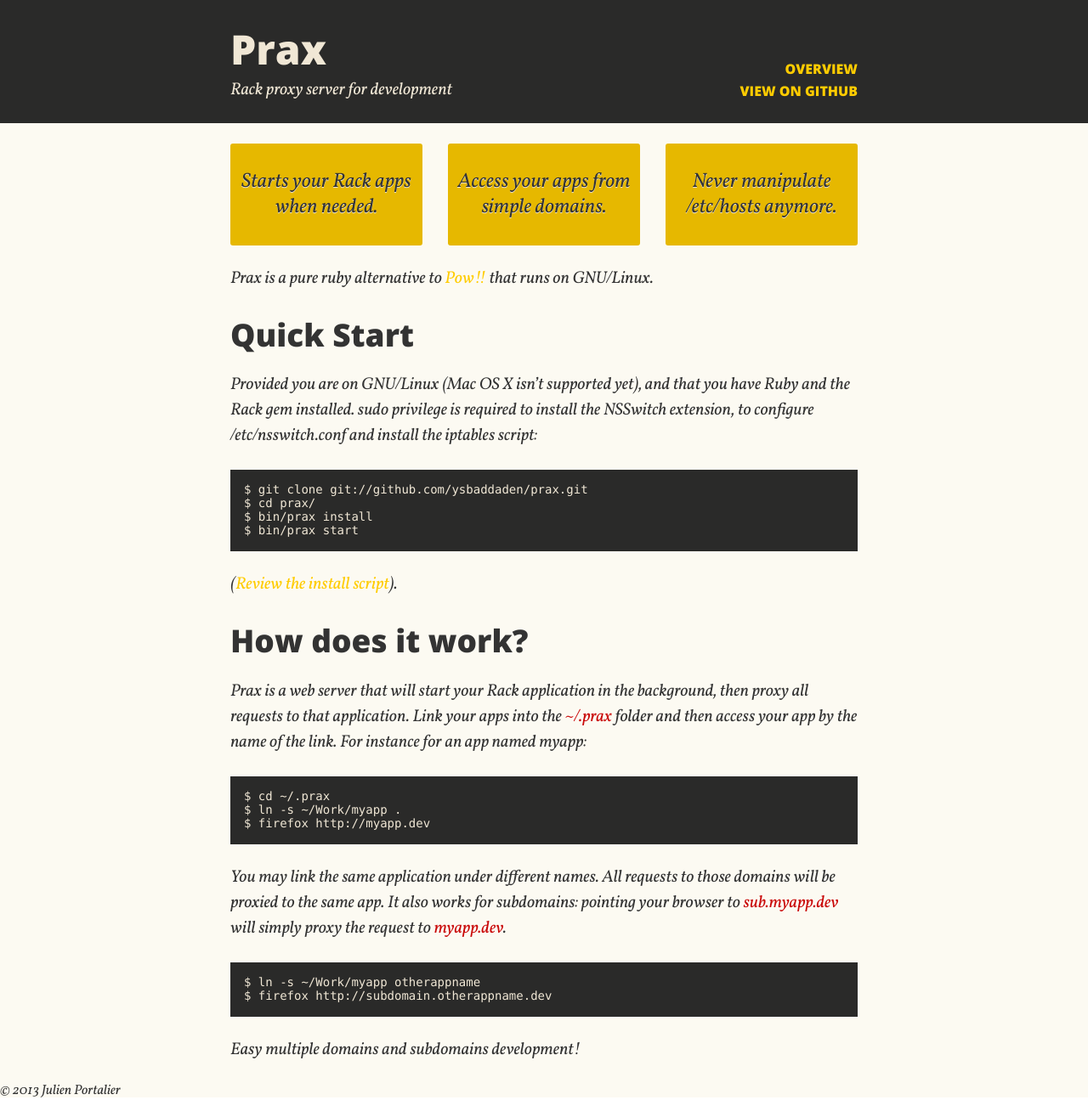
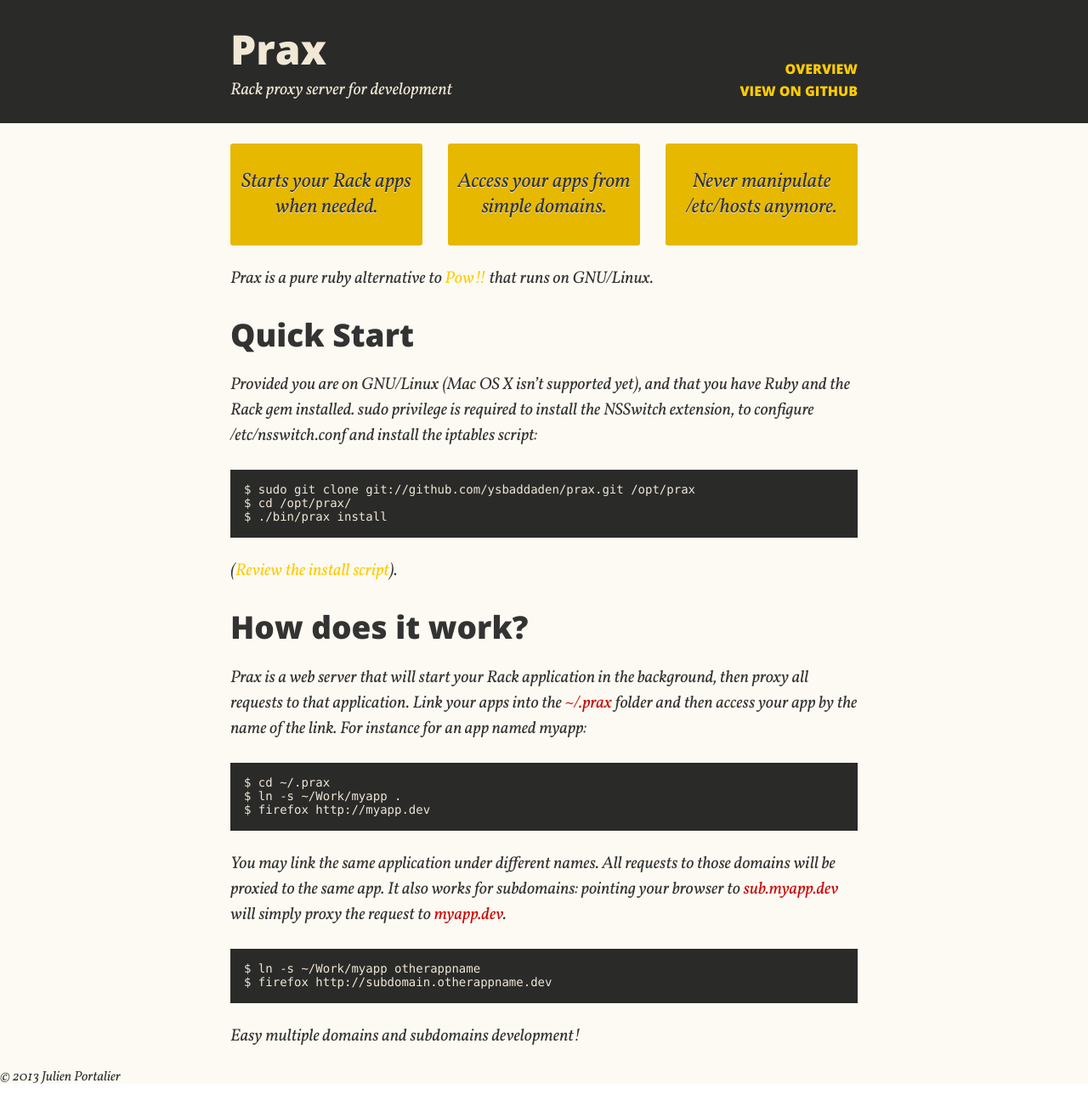
Before and after one commit to ysbaddaden/prax, a Jekyll site: the page built from index.md, in a window 1280 px wide. Shown: the whole page at 85% size. Built offline with Jekyll 4.4.1, drawn with Linux system fonts in a browser that asks for light colours.

```diff
--- a/index.md
+++ b/index.md
@@ -27,10 +27,9 @@ Ruby and the Rack gem installed. sudo privilege is required to install the
 NSSwitch extension, to configure /etc/nsswitch.conf and install the iptables
 script:
 
-    $ git clone git://github.com/ysbaddaden/prax.git
-    $ cd prax/
-    $ bin/prax install
-    $ bin/prax start
+    $ sudo git clone git://github.com/ysbaddaden/prax.git /opt/prax
+    $ cd /opt/prax/
+    $ ./bin/prax install
 
 ([Review the install script](https://github.com/ysbaddaden/prax/blob/master/libexec/prax-install)).
 
```
